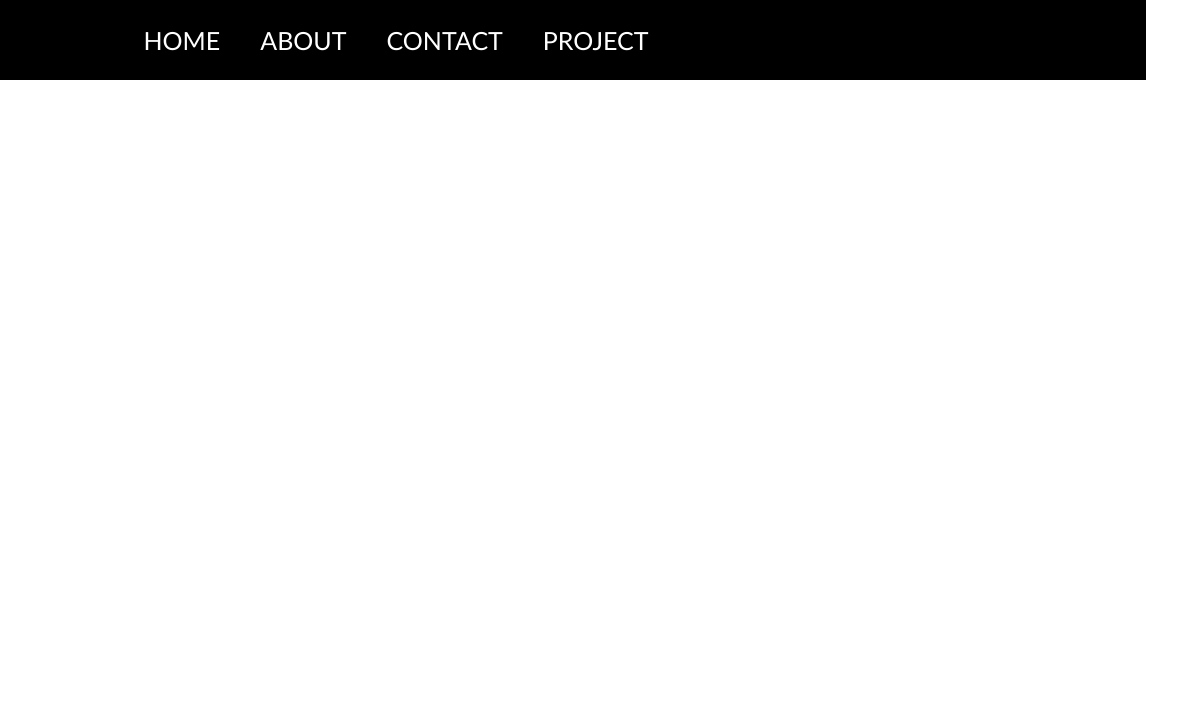
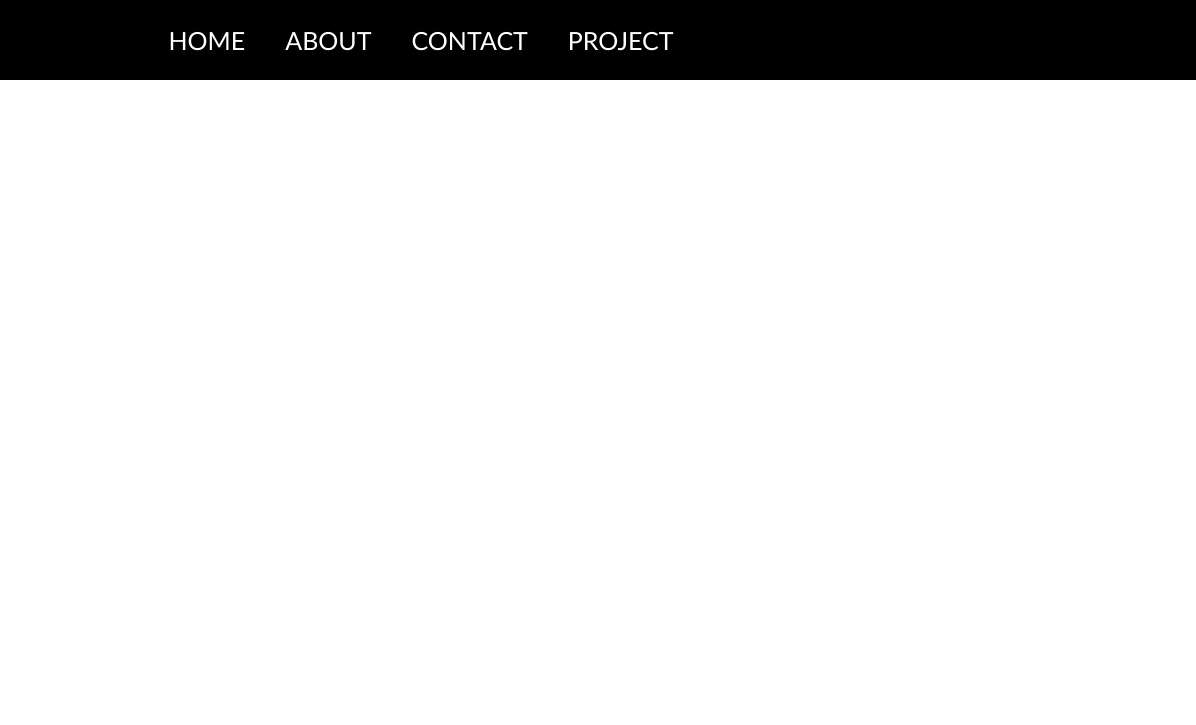
Before and after one commit to Vencel334/vencel, a plain HTML site: page index.html in a window 1280 px wide. Shown: the full height of the page, 354-1550 px from the left, 1196 px wide, since content can reach past the window. Drawn offline with Linux system fonts and the light colour scheme.

Commit message:
Update style.css

```diff
--- a/style.css
+++ b/style.css
@@ -40,7 +40,7 @@ body{
 
 .a-navbar{
     background-color: black;
-    width: 1500px;
+    width: 1550px;
     height: 80px;
 }
 
```
